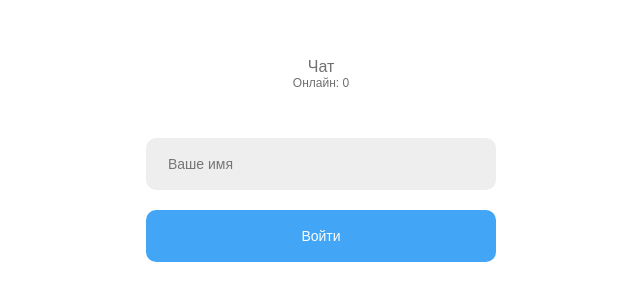
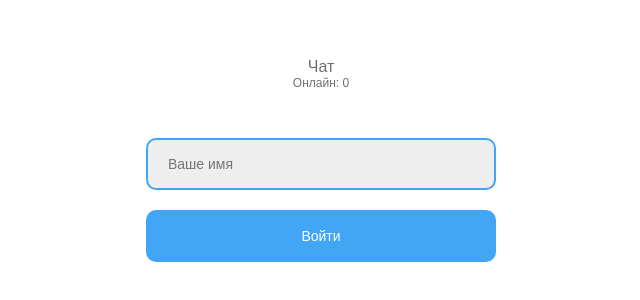
Before and after one commit to axylen/react-websocket-chat, a React (Create React App) app: page / in a window 1280 px wide. Shown: the part 192-492 px from the top of the page, without its empty margins (319-959 px from the left). Built offline with nearby package versions, Linux system fonts and the light colour scheme; no server answers.

Commit message:
Добавлен автофокус в поля

```diff
--- a/src/Components/Login/Login.jsx
+++ b/src/Components/Login/Login.jsx
@@ -1,4 +1,4 @@
-import React from 'react';
+import React, { useRef, useEffect } from 'react';
 import './Login.css';
 
 export default function Login(props) {
@@ -11,6 +11,12 @@ export default function Login(props) {
     login();
   }
 
+  const input = useRef(null);
+
+  useEffect(() => {
+    input.current.select();
+  }, []);
+
   return (
     <div className="login-container">
       <form onSubmit={handleLogin} className="login-form">
@@ -21,8 +27,10 @@ export default function Login(props) {
           value={user}
           onChange={e => setUser(e.target.value.trimLeft())}
           placeholder="Ваше имя"
-          maxLength="15"
+          maxLength="25"
           className="input-text"
+          autoFocus
+          ref={input}
         />
         <button className="login-form__button btn btn--primary">Войти</button>
       </form>
--- a/src/Components/MessageInput/MessageInput.jsx
+++ b/src/Components/MessageInput/MessageInput.jsx
@@ -24,6 +24,7 @@ export default function MessageInput(props) {
         className="input-text"
         placeholder="Написать сообщение"
         maxLength="500"
+        autoFocus
       />
     </form>
   );
```
